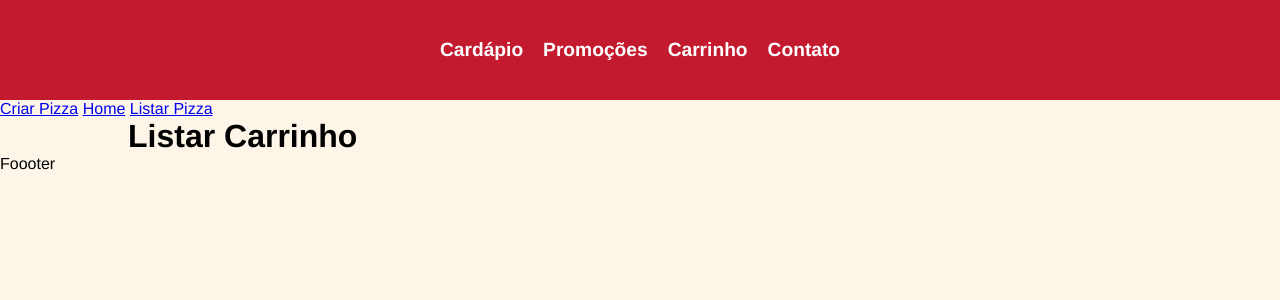
After one commit to prof-dennis-senai/2023.2, a Django app: page /carrinho/ in a window 1280 px wide. The commit adds this page. Shown: the top 300 px of the page. Run offline with Django 4.2, Linux system fonts and the light colour scheme.

Commit message:
commit 2

```diff
--- a/pizzaria_zmais/app_home/static/app_home/css/style.css
+++ b/pizzaria_zmais/app_home/static/app_home/css/style.css
@@ -116,3 +116,19 @@
 .cardapio-item a:hover {
     background-color: #ffae00;
 }
+
+.carrinho {
+    position: relative;
+}
+
+.carrinho-quantidade {
+    position: absolute;
+    top: -25px;
+    right: -10px;
+    background-color: #fff;
+    color: #c41a30;
+    padding: 3px 8px;
+    border-radius: 100%;
+    font-size: 1rem;
+    font-weight: bold;
+}
--- a/pizzaria_zmais/app_home/templates/app_home/pages/home.html
+++ b/pizzaria_zmais/app_home/templates/app_home/pages/home.html
@@ -11,7 +11,7 @@
             <h3>{{ pizza.pizza }}</h3>
             <p>{{ pizza.ingredientes }}</p>
             <span>R${{ pizza.preco }}</span>
-            <a href="#">Adicionar no carrinho</a>
+            <a href="{% url 'carrinho_pizza' pizza.id %}">Adicionar no carrinho</a>
         </div>
         {% endfor %}
 
--- /dev/null
+++ b/pizzaria_zmais/app_home/templates/app_home/pages/listar_carrinho.html
@@ -0,0 +1,17 @@
+{% extends "app_home/global/index.html" %}
+
+{% block title %}Carrinho{% endblock title %}
+
+{% block content %}
+<main>
+    <h1>Listar Carrinho</h1>
+    <ul>
+
+        {% for pizza in pizzas %}
+        <li>
+            <p>{{ pizza.pizza }} - {{ pizza.preco }} - {{ pizza.ingredientes }}</p>
+        </li>
+        {% endfor %}
+    </ul>
+</main>
+{% endblock content %}
--- a/pizzaria_zmais/app_home/templates/app_home/partials/header.html
+++ b/pizzaria_zmais/app_home/templates/app_home/partials/header.html
@@ -1,9 +1,9 @@
 <header>
     <nav class="menu">
         <ul>
-            <li><a href="#">Cardápio</a></li>
+            <li><a href="{% url 'home' %}">Cardápio</a></li>
             <li><a href="#">Promoções</a></li>
-            <li><a href="#">Carrinho</a></li>
+            <li class="carrinho"><a href="{% url 'comprar_carrinho_pizza' %}">Carrinho</a> {% if request.session.quantidade_pizzas %}<span class="carrinho-quantidade">{{ request.session.quantidade_pizzas }}</span> {% endif %}</li>
             <li><a href="#">Contato</a></li>
         </ul>
     </nav>
--- a/pizzaria_zmais/app_home/urls.py
+++ b/pizzaria_zmais/app_home/urls.py
@@ -7,4 +7,6 @@
     path('listar/', views.listar_pizzas, name='listar'),
     path('deletar/<int:id>', views.deletar_pizza, name='deletar_pizza'),
     path('atualizar/<int:id>', views.atualizar_pizza, name='atualizar_pizza'),
+    path('carrinho/', views.comprar_carrinho_pizza, name='comprar_carrinho_pizza'),
+    path('carrinho/<int:id>', views.carrinho_pizza, name='carrinho_pizza'),
 ]
--- a/pizzaria_zmais/app_home/views.py
+++ b/pizzaria_zmais/app_home/views.py
@@ -3,8 +3,9 @@
 
 # Create your views here.
 def home(request):
+    print(request.session.get('pizza', []), request.session.get('quantidade_pizzas', 0))
     lista_produtos = PizzaModel.objects.all()
-    return render(request, 'app_home/pages/home.html', context={'produtos': lista_produtos})
+    return render(request, 'app_home/pages/home.html', context={'produtos': lista_produtos, })
 
 
 def criar_pizza(request):
@@ -41,3 +42,22 @@
     ingredientes = request.POST.get('ingredientes')
     PizzaModel.objects.filter(id=id).update(pizza=pizza, preco=preco, imagem=imagem, ingredientes=ingredientes)
     return redirect('listar')
+
+def carrinho_pizza(request, id):
+    pizzas = request.session.get('pizza', [])
+    pizzas.append(id)
+    request.session['pizza'] = pizzas
+
+    quantidade_pizzas = request.session.get('quantidade_pizzas', 0)
+    quantidade_pizzas = len(pizzas)
+    request.session['quantidade_pizzas'] = quantidade_pizzas
+    return redirect('home')
+
+def comprar_carrinho_pizza(request):
+    pizzas = request.session.get('pizza', [])
+    lista_pizzas = []
+    for pizza in pizzas:
+        pizza = PizzaModel.objects.get(id=pizza)
+        lista_pizzas.append(pizza)
+
+    return render(request, 'app_home/pages/listar_carrinho.html', context={'pizzas': lista_pizzas, 'quantidade_pizzas': len(pizzas)})
```
